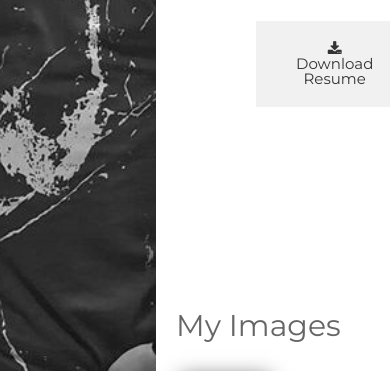
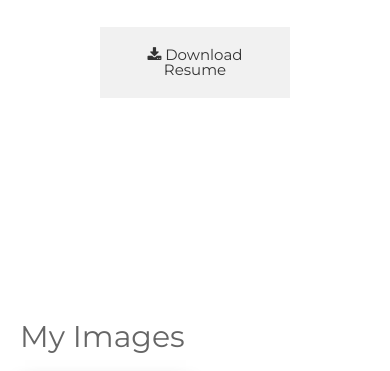
Before and after one commit to iamanandsoni/Projects, a plain HTML site: page My-Profile/index.html in a window 390 px wide. Shown: the part 451-822 px from the top of the page. Drawn offline with Linux system fonts and the light colour scheme.

Commit message:
Responsive working

```diff
--- /dev/null
+++ b/My-Profile/css/responsive.css
@@ -0,0 +1,41 @@
+body, html {
+		margin: 0px;
+		padding: 0px;
+		font-family: 'Montserrat', sans-serif;
+	}
+
+/* For Mobiles 320px to 479px */
+
+
+	@media screen and (max-width: 479px) {
+	  .left-side {
+	    display: none;
+		}
+		.right-side {
+	    width: 100%;
+	    margin: 0px;
+		}
+	}
+
+
+/* For Tablets 480px to 767px */
+
+	@media screen and (min-width: 480px) and (max-width: 767px) {
+	  .right-side {
+		}
+	}
+
+
+/* For Small Laptops 768px to 1199px */
+
+	@media screen and (min-width: 768px) and (max-width: 1199px) {
+	  .right-side {
+		}
+	}
+
+/* For Desktop and Large Laptops 1200px and above */
+
+	@media screen and (min-width: 1200px) {
+	  .right-side {
+		}
+	}
--- a/My-Profile/css/style.css
+++ b/My-Profile/css/style.css
@@ -35,7 +35,7 @@ body, html {
 /* Right Side Home Css */
 
 	.right-side .home {
-		padding: 140px 100px;
+		padding: 190px 100px;
 		text-align: center;
 	}
 	.right-side .home h2 {
@@ -84,7 +84,7 @@ body, html {
 
 	.right-side .images h3{
 		font-size: 30px;
-		margin-bottom: 30px;
+		margin: 0px 0px 30px 0px;
 		padding: 0px;
 		color: #666;
 		font-weight: 400;
@@ -106,7 +106,7 @@ body, html {
 
 	.right-side .about h3{
 		font-size: 30px;
-		margin-bottom: 30px;
+		margin: 0px 0px 30px 0px;
 		padding: 0px;
 		color: #666;
 		font-weight: 400;
--- a/My-Profile/index.html
+++ b/My-Profile/index.html
@@ -7,6 +7,9 @@
 
 	<!-- Custon Css Library -->
 	<link rel="stylesheet" type="text/css" href="css/style.css">
+
+	<!-- Responsive Css Library -->
+	<link rel="stylesheet" type="text/css" href="css/responsive.css">
 
 	<script type="text/javascript" src="js/script.js"></script>
 
```
